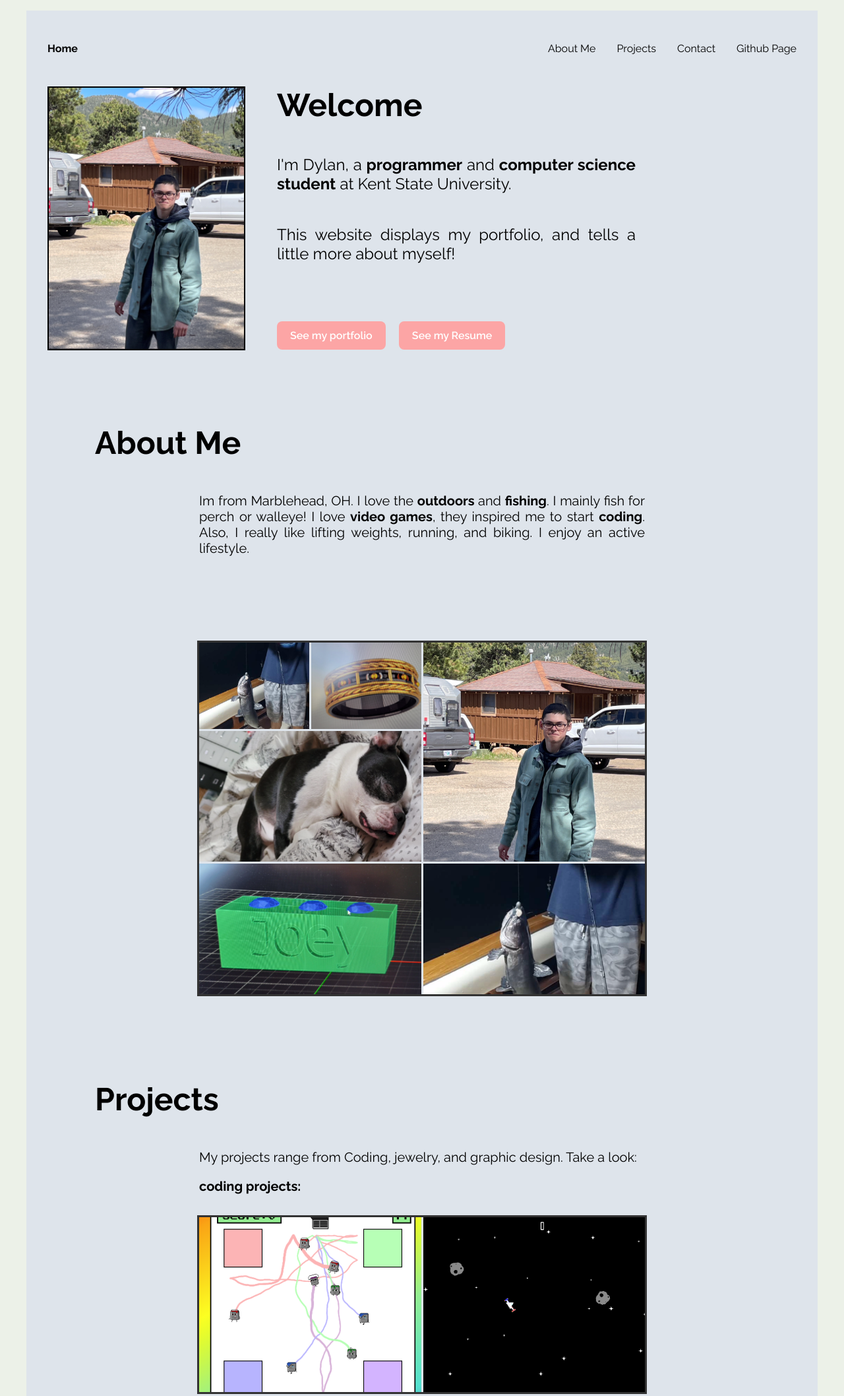
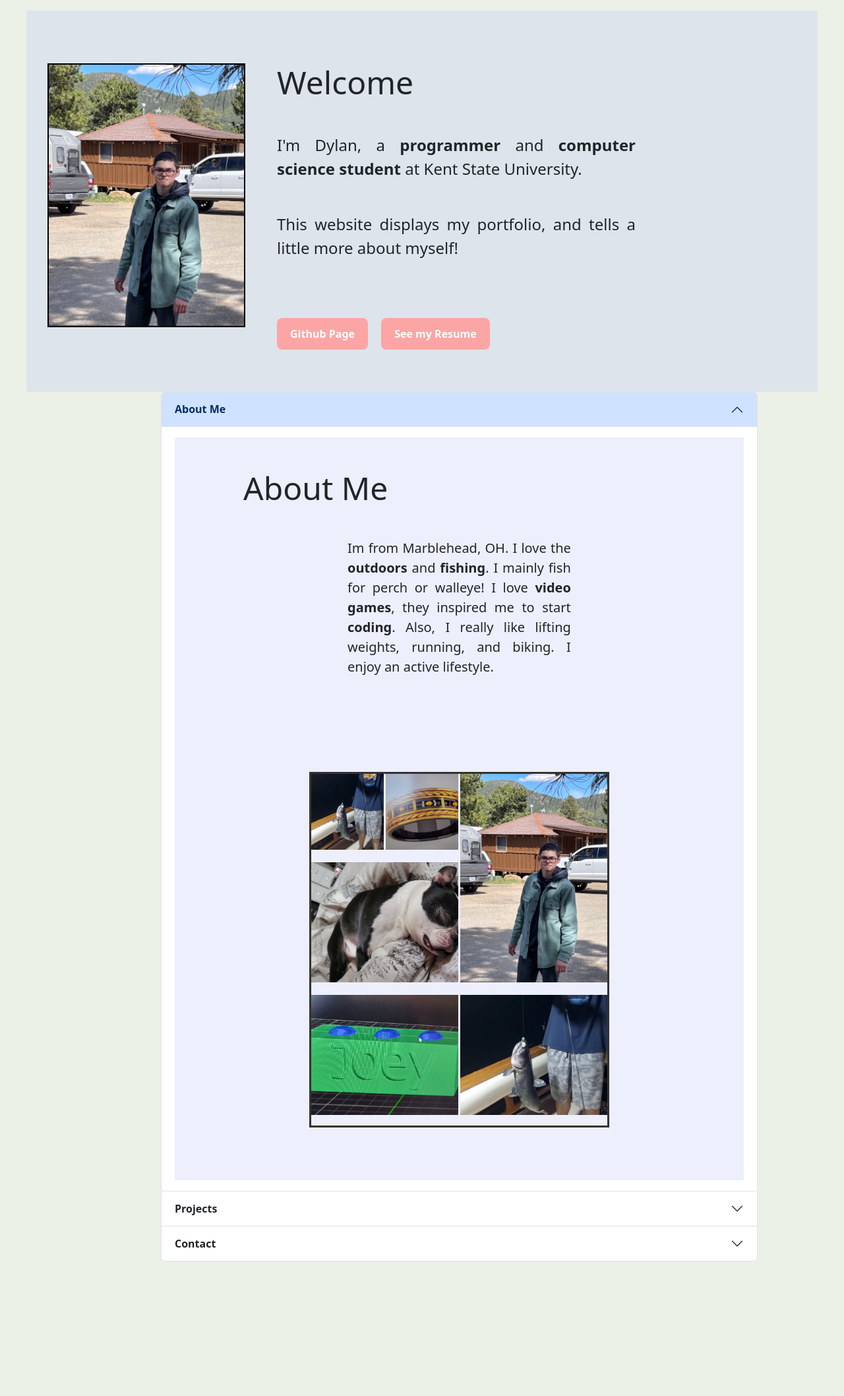
Before and after one commit to DylanStrnad/dylanstrnad.github.io, a plain HTML site: page index.html in a window 1280 px wide. Shown: the top 2116 px of the page at 66% size. After the commit the page ends 1928 px from the top, so only its background shows below. Drawn offline with nearby package versions, Linux system fonts and the light colour scheme.

Commit message:
Updating Website

```diff
--- a/index.html
+++ b/index.html
@@ -3,19 +3,14 @@
 <head>
     <meta charset="UTF-8">
     <meta name="viewport" content="width=device-width, initial-scale=1.0">
+    <link href="https://cdn.jsdelivr.net/npm/bootstrap@5.3.3/dist/css/bootstrap.min.css" rel="stylesheet">
     <link rel="stylesheet" href="style.css">
     <title>Dylan Strnad - resume</title>
 </head>
 <body>
     <header>
         <nav>
-            <ul>
-                <li> <a href="index.html"> Home </a></li>
-                <li> <a href="#middle"> About Me </a></li>
-                <li> <a href="index.html"> Projects </a></li>
-                <li> <a href="index.html"> Contact </a></li>
-                <li> <a href="index.html"> Github Page </a></li>
-            </ul>
+
         </nav>
         <div class="flex-container">
             <img height="400px" width="300px" src="images/portait.png">
@@ -23,28 +18,31 @@
                 <h1> Welcome </h1>
                 <p> I'm Dylan, a <strong>programmer</strong> and <strong>computer science student</strong> at Kent State University. </p>
                 <p>This website displays my portfolio, and tells a little more about myself!</p>
-                <a href="#my-portfolio" class="button"> See my portfolio </a>
-                <a href="#my-portfolio" class="button secondary"> See my Resume </a>
-
+                <a href="https://github.com/DylanStrnad?tab=repositories" class="button"> Github Page </a>
+                <a href="files/Resume - 9.28.25.pdf" class="button secondary"> See my Resume </a>
             </div>
         </div>
     </header>
+    <!-- <section> -->
 
+
+
+    <div class="accordion" id="accordionExample" style="width: 72.5%; margin-left: 14.25em;">
+        <div class="accordion-item">
+            <h2 class="accordion-header">
+            <button class="accordion-button" type="button" data-bs-toggle="collapse" data-bs-target="#collapseOne" aria-expanded="true" aria-controls="collapseOne">
+                <strong>About Me</strong>
+            </button>
+            </h2>
+            <div id="collapseOne" class="accordion-collapse collapse show" data-bs-parent="#accordionExample">
+            <div class="accordion-body">
             <section>
                 <h2>About Me</h2>
                 <p> Im from Marblehead, OH. I love the <strong>outdoors </strong> and <strong> fishing</strong>. I mainly fish for perch or walleye! I love <strong>video games</strong>, they inspired me to start <strong>coding</strong>. Also, I really like lifting weights, running, and biking. I enjoy an active lifestyle. </p>
-<!-- pick up here add a description about urself -->
+
             </section>
-    <section >
-        <!-- <div class="grid-container">
-            <img style="grid-area: img-1" src="images/fish.png">
-            <img style="grid-area: img-2" src="images/dog.png">
-            <img style="grid-area: img-5" src="images/dog.png">
-            <img style="grid-area: img-4" src="images/dog.png">
+                 <section id="custom-gallery" >
 
-
-
-        </div> -->
                     <div class="container">
                         <div class="gallery">
                             <figure class="gallery__item gallery__item--1">
@@ -68,9 +66,19 @@
                         </div>
                     </div>
                 </section>
+            </div>
+            </div>
+        </div>
+        <div class="accordion-item">
+            <h2 class="accordion-header">
+            <button class="accordion-button collapsed" type="button" data-bs-toggle="collapse" data-bs-target="#collapseTwo" aria-expanded="false" aria-controls="collapseTwo" >
+                <strong>Projects</strong>
 
+            </button>
+            </h2>
+            <div id="collapseTwo" class="accordion-collapse collapse" data-bs-parent="#accordionExample">
+            <div class="accordion-body">
                 <section>
-        <h2>Projects</h2>
                     <p> My projects range from Coding, jewelry, and graphic design. Take a look: </p>
                     <p> <strong>coding projects:</strong></p>
 
@@ -116,18 +124,24 @@
 
                 </section>
 
-    <section>
-        <h2>Contact</h2>
-        <p> If you would like to contact me, please use the following information below:</p>
-        <p> <strong>Phone:</strong>440-821-3216</p>
-        <p> <strong>Email:</strong>dylanstrnad@outlook.com</p>
-    </section>
+            </div>
+            </div>
+        </div>
+        <div class="accordion-item">
+            <h2 class="accordion-header">
+            <button class="accordion-button collapsed" type="button" data-bs-toggle="collapse" data-bs-target="#collapseThree" aria-expanded="false" aria-controls="collapseThree">
+                <strong>Contact</strong>
+            </button>
+            </h2>
+            <div id="collapseThree" class="accordion-collapse collapse" data-bs-parent="#accordionExample">
+            <div class="accordion-body">
+                <strong>Phone: </strong>440-821-3216
+                <strong>Email: </strong>dylanstrnad@outlook.com
+            </div>
+            </div>
+        </div>
+    </div>
 
-    <section>
-        <h2>Github Repository</h2>
-        <p> If you would like to contact me, please use the following information below:</p>
-        <p> <strong>Phone:</strong>440-821-3216</p>
-        <p> <strong>Email:</strong>dylanstrnad@outlook.com</p>
-    </section>
+<script src="https://cdn.jsdelivr.net/npm/bootstrap@5.3.3/dist/js/bootstrap.bundle.min.js"></script>
 </body>
 </html>
```
Also changed, not shown: style.css (line endings or trailing spaces), 1 other file. Lines whose indentation alone changed are shown as unchanged.
